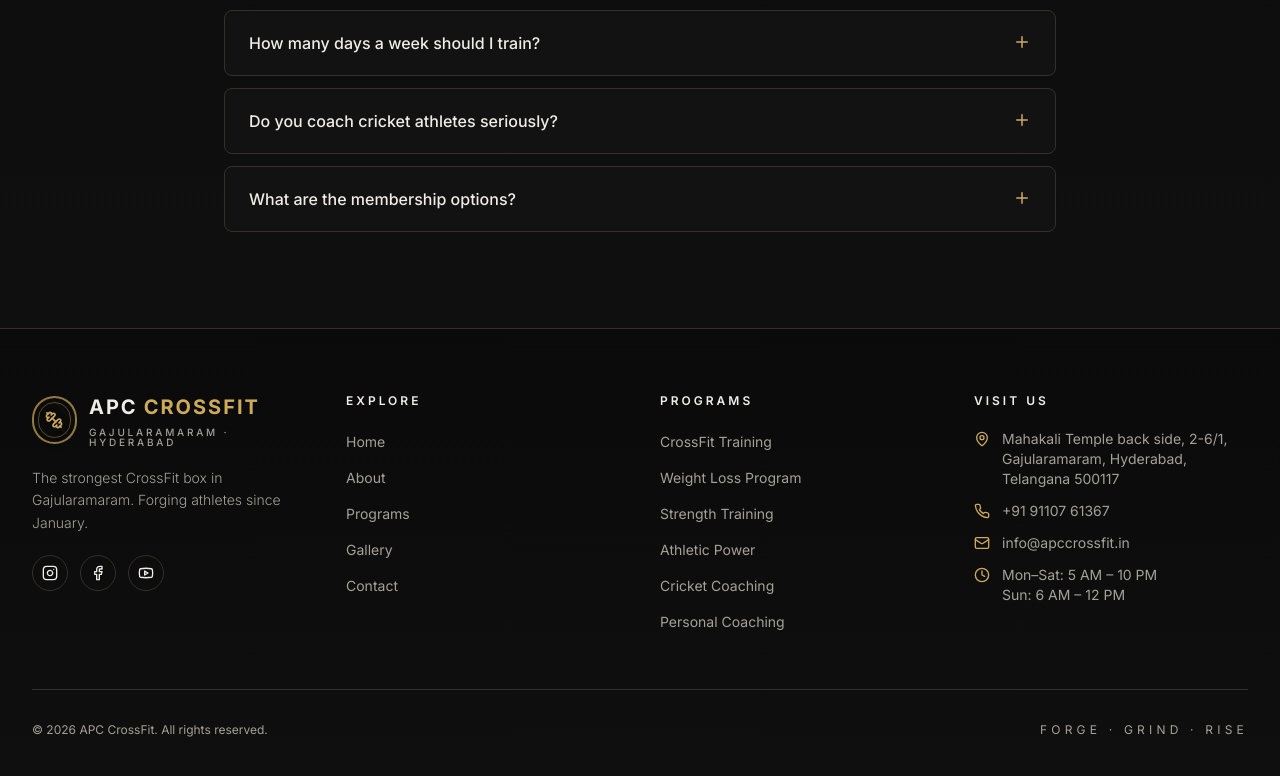
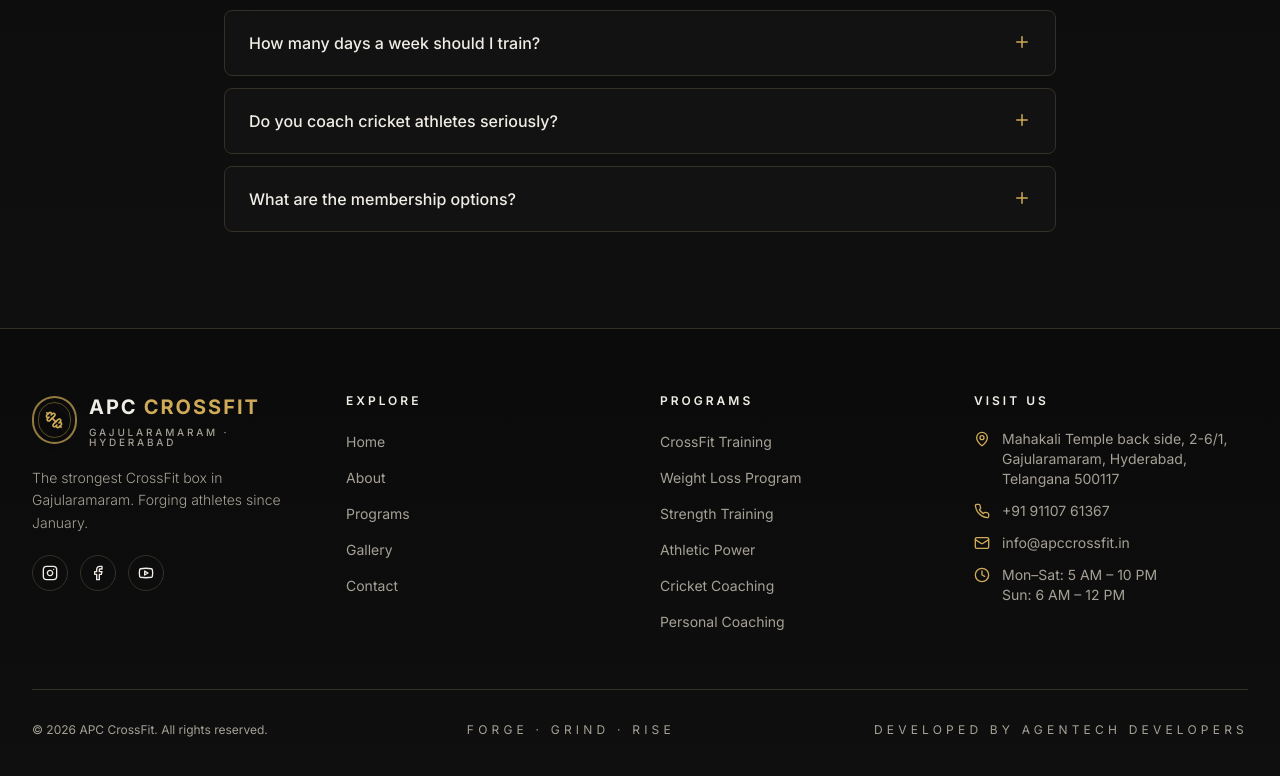
Before and after one commit to mvskoushik04/apc_crossfit_vercel, a Next.js app: page /contact in a window 1280 px wide. Shown: the part 2596-3372 px from the top of the page. Built offline with nearby package versions, Linux system fonts and the light colour scheme.

Commit message:
Add developer credit to footer component

```diff
--- a/components/Footer.jsx
+++ b/components/Footer.jsx
@@ -62,6 +62,9 @@ export default function Footer() {
                     <p className="text-xs text-muted-foreground font-sans uppercase tracking-[0.35em]">
                         Forge · Grind · Rise
                     </p>
+                    <p className="text-xs text-muted-foreground font-sans uppercase tracking-[0.35em]">
+                        Developed by AGENTECH DEVELOPERS
+                    </p>
                 </div>
             </div>
         </footer>
```
